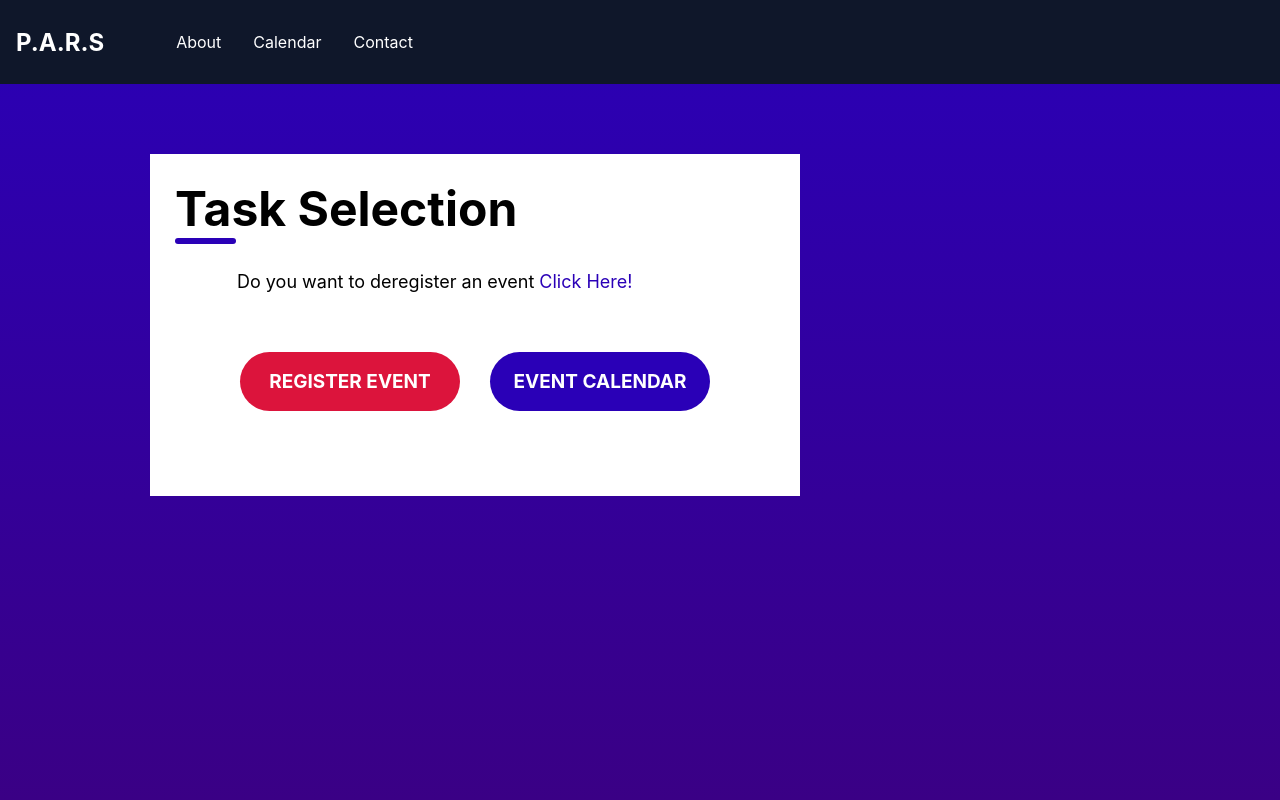
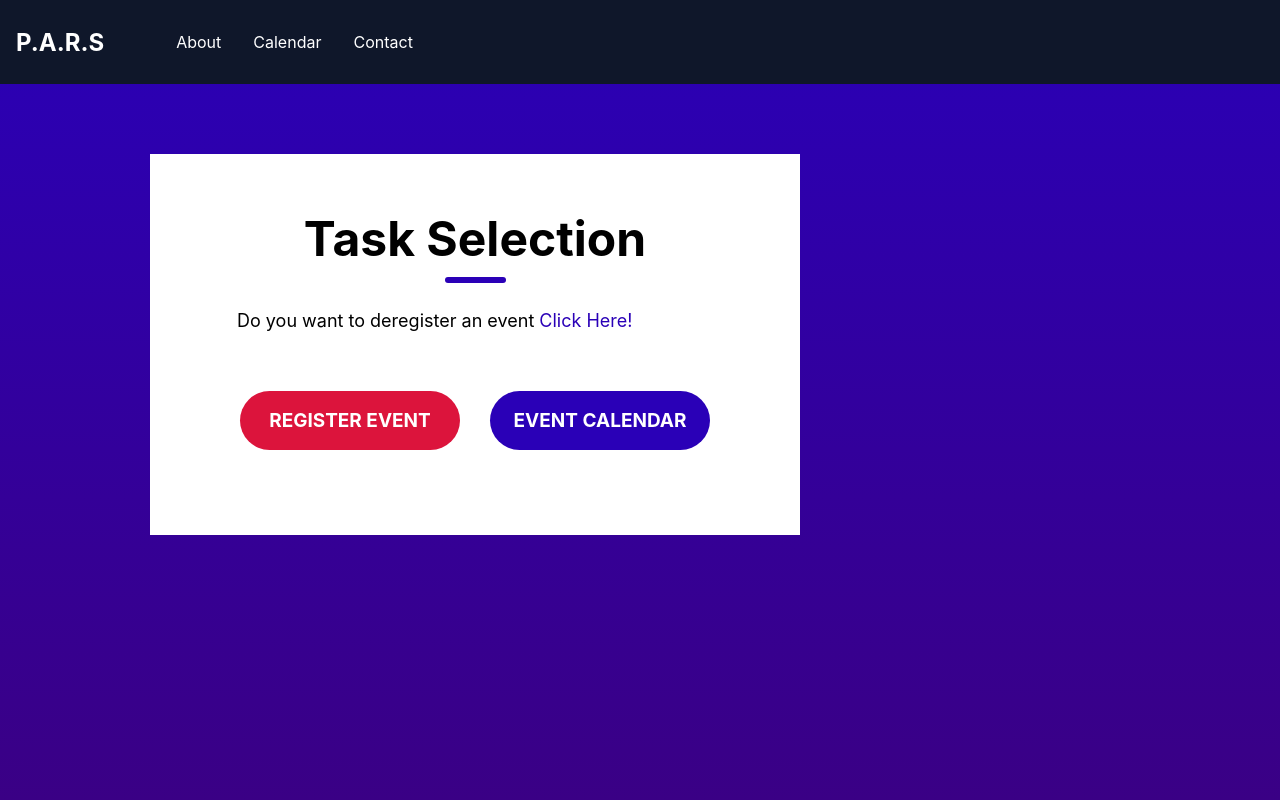
Before and after one commit to McNaughty/pars-phase2-project, a React (Create React App) app: page / in a window 1280 px wide. Shown: the top 800 px of the page. Built offline with nearby package versions, Linux system fonts and the light colour scheme.

Commit message:
Update LandingPage.css
Making changes to page styling

```diff
--- a/src/components/landing/LandingPage.css
+++ b/src/components/landing/LandingPage.css
@@ -12,7 +12,7 @@
     margin-top: 70px;
 }
 
-.lheading{
+.lheader{
     display: flex;
     flex-direction: column;
     align-items: center;
```
